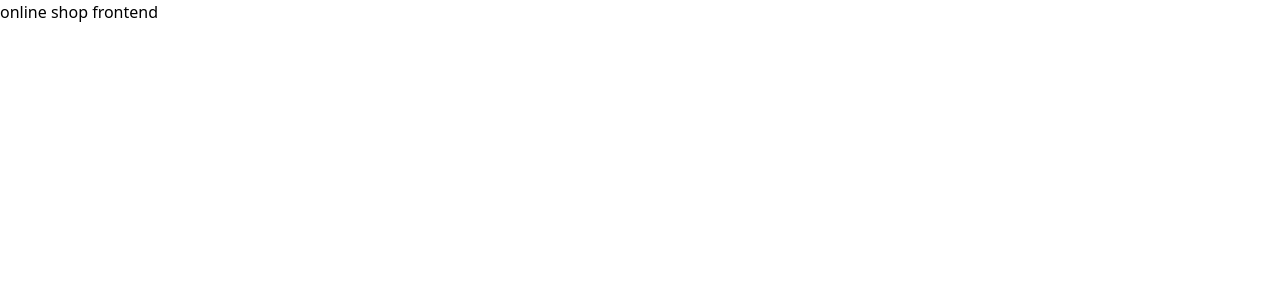
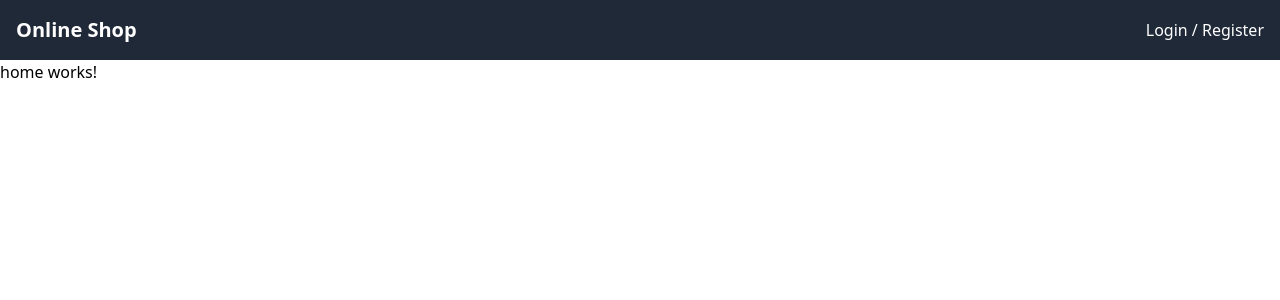
Before and after one commit to Lewoczegg/Online-Shop, an Angular app in the folder OnlineShopFrontend/: page / in a window 1280 px wide. Shown: the top 300 px of the page. Built offline with nearby package versions, Linux system fonts and the light colour scheme.

Commit message:
Add header component

```diff
--- a/OnlineShopFrontend/src/app/app.component.html
+++ b/OnlineShopFrontend/src/app/app.component.html
@@ -1 +1,2 @@
-online shop frontend
+<app-header></app-header>
+<router-outlet></router-outlet>
--- a/OnlineShopFrontend/src/app/app.component.ts
+++ b/OnlineShopFrontend/src/app/app.component.ts
@@ -1,10 +1,11 @@
 import { Component } from '@angular/core';
 import { RouterOutlet } from '@angular/router';
+import { HeaderComponent } from './components/header/header.component';
 
 @Component({
   selector: 'app-root',
   standalone: true,
-  imports: [RouterOutlet],
+  imports: [RouterOutlet, HeaderComponent],
   templateUrl: './app.component.html',
   styleUrl: './app.component.css'
 })
--- a/OnlineShopFrontend/src/app/app.config.ts
+++ b/OnlineShopFrontend/src/app/app.config.ts
@@ -2,7 +2,12 @@ import { ApplicationConfig, provideZoneChangeDetection } from '@angular/core';
 import { provideRouter } from '@angular/router';
 
 import { routes } from './app.routes';
+import { provideHttpClient, withInterceptors } from '@angular/common/http';
+import { authInterceptor } from './interceptors/auth.interceptor';
 
 export const appConfig: ApplicationConfig = {
-  providers: [provideZoneChangeDetection({ eventCoalescing: true }), provideRouter(routes)]
+  providers: [
+    provideZoneChangeDetection({ eventCoalescing: true }),
+    provideRouter(routes),
+  ],
 };
--- a/OnlineShopFrontend/src/app/app.routes.ts
+++ b/OnlineShopFrontend/src/app/app.routes.ts
@@ -1,3 +1,6 @@
 import { Routes } from '@angular/router';
+import { HomeComponent } from './components/home/home.component';
 
-export const routes: Routes = [];
+export const routes: Routes = [
+  { path: '', component: HomeComponent },
+];
--- /dev/null
+++ b/OnlineShopFrontend/src/app/components/header/header.component.html
@@ -0,0 +1,8 @@
+<nav class="bg-gray-800 p-4 text-white">
+  <div class="container mx-auto flex justify-between items-center">
+    <a class="text-xl font-bold" routerLink="/">Online Shop</a>
+    <div>
+      <a routerLink="/login">Login / Register</a>
+    </div>
+  </div>
+</nav>
--- /dev/null
+++ b/OnlineShopFrontend/src/app/components/home/home.component.html
@@ -0,0 +1 @@
+<p>home works!</p>
--- a/OnlineShopFrontend/tailwind.config.js
+++ b/OnlineShopFrontend/tailwind.config.js
@@ -1,8 +1,8 @@
 /** @type {import('tailwindcss').Config} */
 module.exports = {
-  content: [],
+  content: ["./src/**/*.{html,ts}"],
   theme: {
     extend: {},
   },
   plugins: [],
-}
+};
```
Also changed, not shown: OnlineShopFrontend/src/app/components/header/header.component.ts (added, +13 -0 lines), OnlineShopFrontend/src/app/components/home/home.component.ts (added, +12 -0 lines), OnlineShopFrontend/src/app/components/header/header.component.css (added), OnlineShopFrontend/src/app/components/home/home.component.css (added), 2 other files (tests, documents, lock files or other folders).
